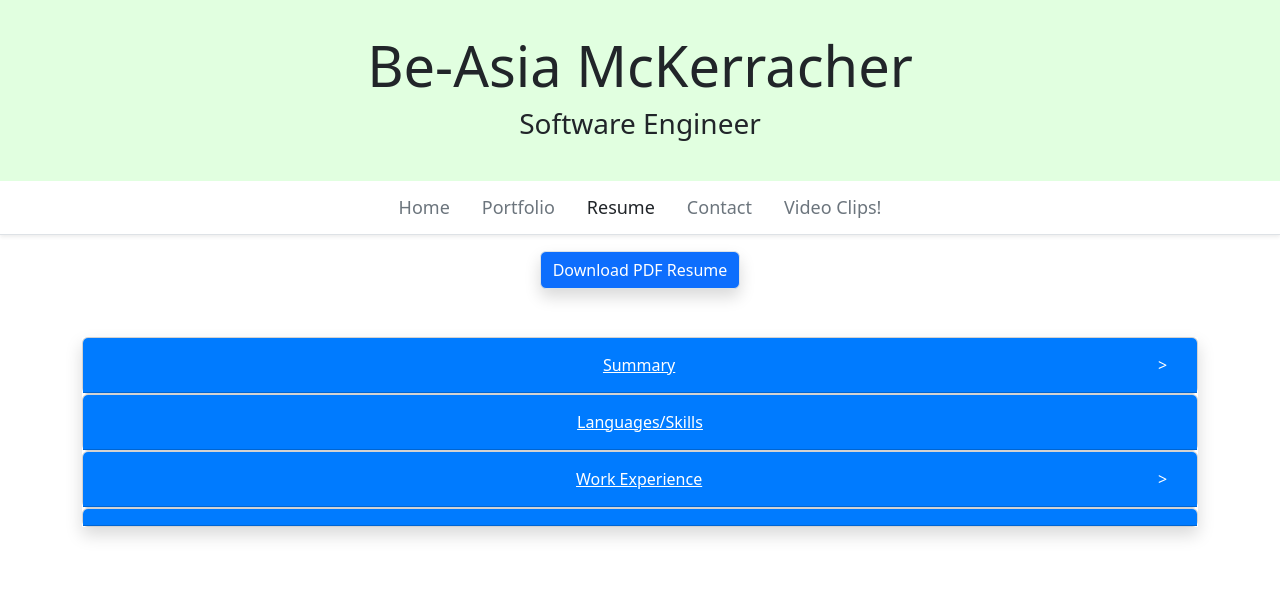
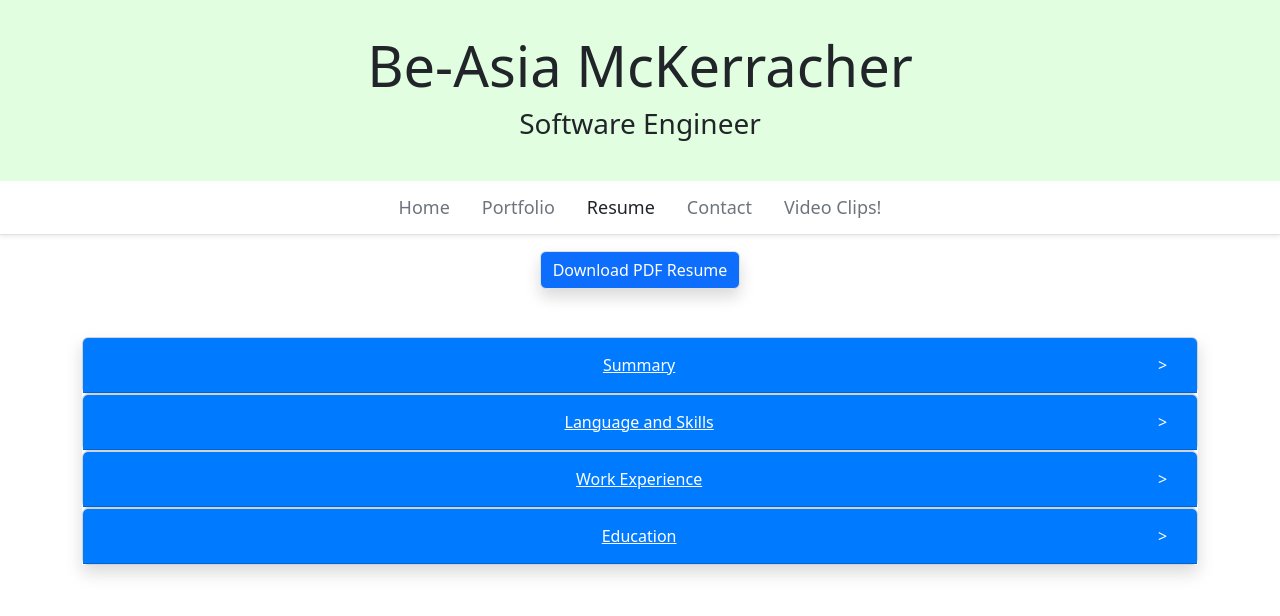
Before and after one commit to amerigirl/AngularPortfolioWebsite, an Angular app: page /resume in a window 1280 px wide. Shown: the top 616 px of the page. Built offline with nearby package versions, Linux system fonts and the light colour scheme.

Commit message:
all of resume work complete

```diff
--- a/src/app/resume/resume.component.html
+++ b/src/app/resume/resume.component.html
@@ -30,7 +30,19 @@
         </p>
       </accordion-group>
 
-      <accordion-group heading="Languages/Skills">
+      <accordion-group [(isOpen)]="isLanguageSkillsOpen">
+        <button
+          accordion-heading
+          class="btn btn-block justify-content-between d-flex w-100"
+        >
+          <div style="visibility: hidden">></div>
+          <div class="btn-link">Language and Skills</div>
+
+          <div style="width: 10.95px">
+            <div *ngIf="!isLanguageSkillsOpen" style="color: white">></div>
+            <div *ngIf="isLanguageSkillsOpen" style="color: white">v</div>
+          </div>
+        </button>
         <div class="container">
           <div class="row">
             <div class="col-md-3 languages">
@@ -72,11 +84,9 @@
 
       <accordion-group [(isOpen)]="isWorkExperienceOpen">
         <button
-         accordion-heading
+          accordion-heading
           class="btn btn-block justify-content-between d-flex w-100"
         >
-
-
           <div style="visibility: hidden">></div>
           <div class="btn-link">Work Experience</div>
 
@@ -190,6 +200,18 @@
       </accordion-group>
 
       <accordion-group [(isOpen)]="isEducationOpen">
+        <button
+          accordion-heading
+          class="btn btn-block justify-content-between d-flex w-100"
+        >
+          <div style="visibility: hidden">></div>
+          <div class="btn-link">Education</div>
+
+          <div style="width: 10.95px">
+            <div *ngIf="!isEducationOpen" style="color: white">></div>
+            <div *ngIf="isEducationOpen" style="color: white">v</div>
+          </div>
+        </button>
 
         <div class="row" style="text-align: left">
           <div class="col">
```
